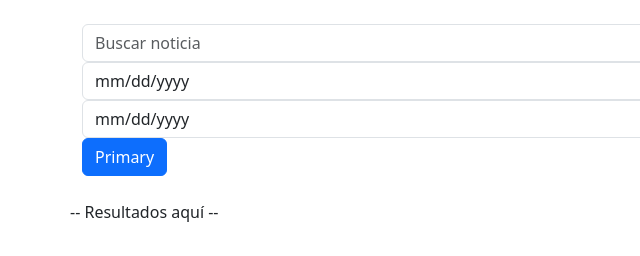
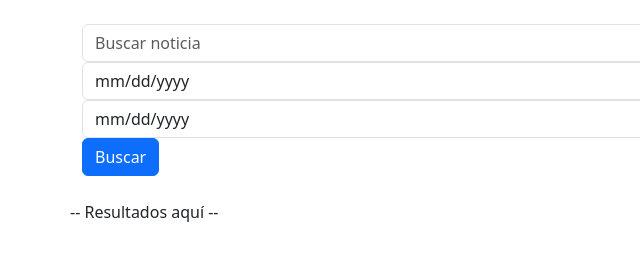
Before and after one commit to Nano525/Examen-Unidad-1, a plain HTML site: page index.html in a window 1280 px wide. Shown: the full height of the page, 0-640 px from the left. Drawn offline with nearby package versions, Linux system fonts and the light colour scheme.

Commit message:
feat: implementación final del examen

```diff
--- a/index.html
+++ b/index.html
@@ -11,7 +11,7 @@
         <input type="text" class="form-control" id="q" placeholder="Buscar noticia">
         <input type="date" class="form-control" id="from" placeholder="Fecha desde">
         <input type="date" class="form-control" id="to" placeholder="Fecha hasta">
-        <button type="button" class="btn btn-primary" id="btnBuscar">Primary</button>
+        <button type="button" class="btn btn-primary" id="btnBuscar">Buscar</button>
     </div>
     <div class="container mt-4">
         <div class="row" id="resultados">
```
